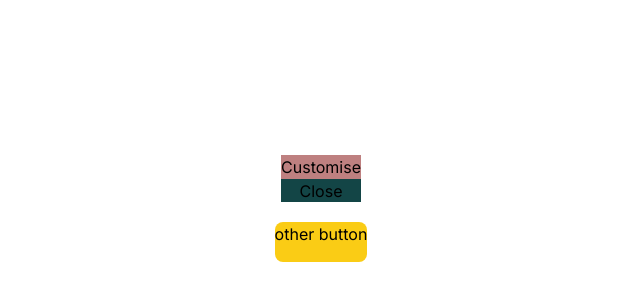
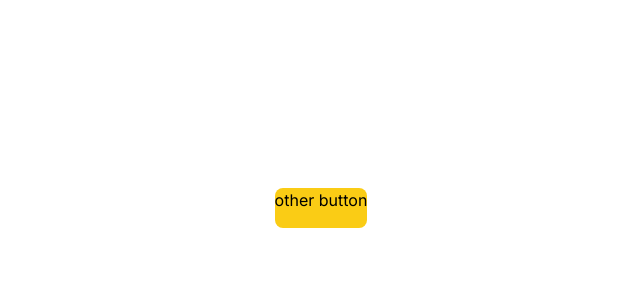
Before and after one commit to rurigrass/tailor-made-sites, a Next.js app: page /button in a window 1280 px wide. Shown: the part 192-492 px from the top of the page, without its empty margins (319-959 px from the left). Built offline with nearby package versions, Linux system fonts and the light colour scheme; what tailwindcss-3d would draw is missing.

Commit message:
finally managed to do the button

```diff
--- a/src/app/button/page.tsx
+++ b/src/app/button/page.tsx
@@ -3,24 +3,42 @@
 import CustomiserButton from "@/components/customiser/CustomiserButton";
 import { useColoursStore } from "@/state/colours";
 import { useState } from "react";
+import { motion } from "framer-motion";
 
 interface pageProps {}
 
 const Page = ({}) => {
   const { backgroundColour, primaryColour } = useColoursStore();
-  const [isOpen, setIsOpen] = useState<boolean>(true);
+  const [isOpen, setIsOpen] = useState<boolean>(false);
   return (
     <div className="h-[100vh]  flex flex-col gap-5 items-center justify-center">
-      <CustomiserButton
-        primaryColour={primaryColour}
-        backgroundColour={backgroundColour}
-        isOpen={isOpen}
-        toggleMenu={() => {
-          setIsOpen(!isOpen);
-        }}
-      />
-      <div className="h-10 w-30 rounded-lg overflow-hidden">
-        <div className="h-full w-full bg-yellow-400">other button</div>
+      <div className="h-10 w-30 rounded-lg overflow-hidden cursor-pointer">
+        <motion.div
+          className="relative"
+          animate={{ top: isOpen ? "-2.5rem" : "0rem" }}
+          transition={{
+            duration: 0.5,
+            type: "tween",
+            ease: [0.76, 0, 0.24, 1],
+          }}
+        >
+          <div
+            className="h-10 w-30 bg-yellow-400"
+            onClick={() => {
+              setIsOpen(!isOpen);
+            }}
+          >
+            other button
+          </div>
+          <div
+            className="h-10 w-30 bg-blue-400"
+            onClick={() => {
+              setIsOpen(!isOpen);
+            }}
+          >
+            other button
+          </div>
+        </motion.div>
       </div>
     </div>
   );
```
